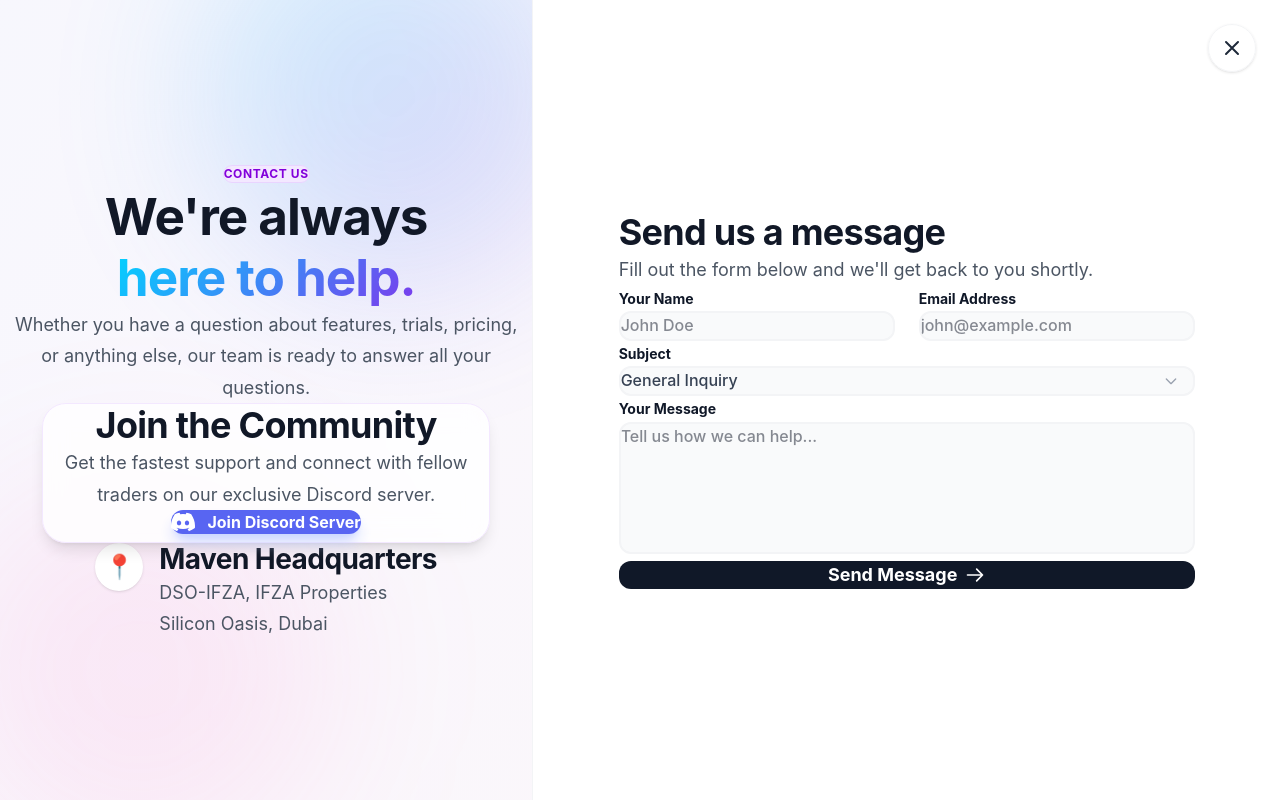
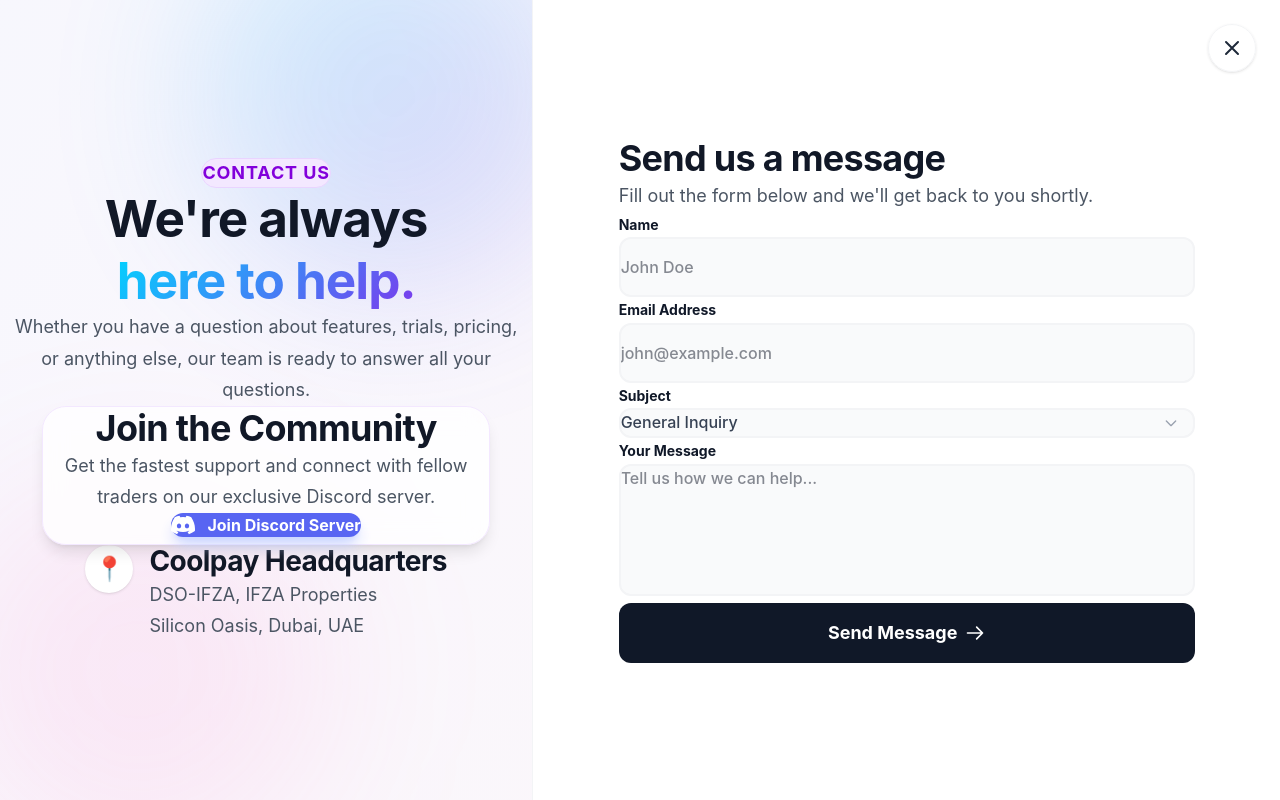
Before and after one commit to Bigmehelen/TradingAppFrontEnd, a Next.js app in the folder trading-app/: page / in a window 1280 px wide. Both pictures are taken after a click on the button "Contact Us". Shown: the top 800 px of the page. Built offline with nearby package versions, Linux system fonts and the light colour scheme.

Commit message:
updating contact page

```diff
--- a/trading-app/components/Contact.jsx
+++ b/trading-app/components/Contact.jsx
@@ -46,7 +46,7 @@
   if (!isOpen) return null;
 
   return (
-    <div className="fixed inset-0 z-50 bg-white animate-fade-in overflow-hidden w-full h-full">
+    <div className="fixed inset-0 z-50 bg-white animate-fade-in w-full h-full overflow-y-auto overscroll-contain">
 
       <button
         onClick={onClose}
@@ -58,25 +58,24 @@
         </svg>
       </button>
 
-      <div className="flex flex-col lg:flex-row min-h-screen w-full">
+      <div className="flex flex-col lg:flex-row h-full w-full overflow-y-auto">
 
-        {/* LEFT SIDE - Info & Context */}
         <div className="relative w-full lg:w-5/12 p-10 md:p-16 lg:p-24 flex flex-col justify-center items-center text-center gap-12 overflow-hidden bg-gray-50 border-r border-gray-100">
 
-          {/* Background Decorations */}
-          <div className="absolute top-0 left-0 w-full h-full bg-gradient-to-br from-indigo-50/50 via-purple-50/50 to-pink-50/50 animate-gradient-shift"></div>
+
+          <div className="absolute top-0 left-0 w-full h-full bg-linear-to-br from-indigo-50/50 via-purple-50/50 to-pink-50/50 animate-gradient-shift"></div>
           <div className="absolute top-[-10%] right-[-10%] w-96 h-96 rounded-full blur-[80px] animate-float" style={{ background: 'linear-gradient(135deg, var(--maven-cyan) 0%, var(--maven-purple) 100%)', opacity: 0.2 }}></div>
           <div className="absolute bottom-[-10%] left-[-10%] w-96 h-96 bg-pink-400/10 rounded-full blur-[80px] animate-float-delayed"></div>
 
           <div className="relative z-10 space-y-12 lg:space-y-16 mt-12 lg:mt-0 w-full flex flex-col items-center">
-            {/* Header */}
+
             <div className="space-y-6 max-w-lg mx-auto">
-              <span className="inline-block py-1.5 px-4 rounded-full bg-purple-100 border border-purple-200 text-xs font-bold uppercase tracking-wider text-purple-700">
+              <span className="inline-block py-1.5 px-8 rounded-full bg-purple-100 border border-purple-200 text-lg font-bold uppercase tracking-wider text-purple-700">
                 Contact Us
               </span>
-              <h2 className="text-5xl md:text-6xl lg:text-7xl font-bold tracking-tight text-gray-900 leading-[1.05]">
+              <h2 className="text-4xl md:text-5xl lg:text-6xl font-bold tracking-tight text-gray-900 leading-[1.05]">
                 We're always <br />
-                <span className="text-transparent bg-clip-text" style={{ backgroundImage: 'linear-gradient(135deg, var(--maven-cyan) 0%, var(--maven-purple) 100%)' }}>
+                <span className="text-transparent bg-clip-text" style={{backgroundImage: 'linear-gradient(135deg, var(--maven-cyan) 0%, var(--maven-purple) 100%)' }}>
                   here to help.
                 </span>
               </h2>
@@ -85,10 +84,10 @@
               </p>
             </div>
 
-            {/* Discord CTA */}
+
             <div className="bg-white/80 backdrop-blur-md border border-purple-100 p-8 rounded-3xl shadow-lg hover:shadow-xl transition-all duration-300 group cursor-pointer transform hover:-translate-y-1 max-w-md mx-auto w-full">
-              <h3 className="text-xl font-bold text-gray-900 mb-2 group-hover:text-purple-700 transition-colors">Join the Community</h3>
-              <p className="text-base text-gray-600 mb-6">Get the fastest support and connect with fellow traders on our exclusive Discord server.</p>
+              <h3 className="text-xl font-bold text-gray-900 mb-2 group-hover:text-purple-700 transition-colors"> Join the Community </h3>
+              <p className="text-base text-gray-600 mb-6"> Get the fastest support and connect with fellow traders on our exclusive Discord server.</p>
               <a
                 href="#"
                 className="inline-flex items-center gap-3 text-base font-bold text-white bg-[#5865F2] hover:bg-[#4752C4] py-3 px-6 rounded-xl transition-all shadow-lg shadow-indigo-200 hover:shadow-indigo-300"
@@ -98,33 +97,33 @@
               </a>
             </div>
 
-            {/* Footer Info */}
+
             <div className="flex items-start gap-4 p-4 rounded-2xl hover:bg-white/50 transition-colors duration-300 max-w-sm mx-auto text-left">
               <div className="w-12 h-12 rounded-full bg-white flex items-center justify-center text-2xl shrink-0 shadow-sm text-purple-600">📍</div>
               <div>
-                <h4 className="font-bold text-gray-900 text-lg">Maven Headquarters</h4>
+                <h4 className="font-bold text-gray-900 text-lg"> Coolpay Headquarters </h4>
                 <p className="text-gray-500 leading-relaxed mt-1">
                   DSO-IFZA, IFZA Properties<br />
-                  Silicon Oasis, Dubai
+                  Silicon Oasis, Dubai, UAE
                 </p>
               </div>
             </div>
           </div>
         </div>
 
-        {/* RIGHT SIDE - Form */}
-        <div className="relative w-full lg:w-7/12 bg-white flex flex-col justify-center items-center p-10 md:p-16 lg:p-24 overflow-y-auto">
+
+        <div className="relative w-full lg:w-7/12 bg-white flex flex-col justify-center items-center p-15 md:p-20 lg:p-24 overflow-y-auto overscroll-contain">
 
           <div className="w-full max-w-xl space-y-8 animate-fade-in-up">
             <div className="mb-8">
-              <h3 className="text-3xl font-bold text-gray-900 mb-3">Send us a message</h3>
-              <p className="text-lg text-gray-500">Fill out the form below and we'll get back to you shortly.</p>
+              <h3 className="text-3xl font-bold text-gray-900 mb-6">Send us a message</h3>
+              <p className="text-xs text-gray-500"> Fill out the form below and we'll get back to you shortly. </p>
             </div>
 
             <form onSubmit={onSubmit} className="space-y-6">
-              <div className="grid grid-cols-1 md:grid-cols-2 gap-6">
-                <div className="space-y-2">
-                  <label className="text-sm font-bold text-gray-900 ml-1">Your Name</label>
+
+                <div className="space-y-4">
+                  <label className="text-sm font-bold text-gray-900 ml-1"> Name</label>
                   <input
                     type="text"
                     name="name"
@@ -132,10 +131,10 @@
                     required
                     onFocus={() => setFocusedField('name')}
                     onBlur={() => setFocusedField(null)}
-                    className={`w-full bg-gray-50 border-2 rounded-xl px-5 py-4 outline-none transition-all duration-300 font-medium ${focusedField === 'name' ? 'border-purple-500 shadow-lg shadow-purple-100' : 'border-gray-100 hover:border-purple-200'}`}
+                    className={`w-full bg-gray-50 h-15 border-2 rounded-xl px-5 py-4 outline-none transition-all duration-300 font-medium ${focusedField === 'name' ? 'border-purple-500 shadow-lg shadow-purple-100' : 'border-gray-100 hover:border-purple-200'}`}
                   />
                 </div>
-                <div className="space-y-2">
+                <div className="space-y-4">
                   <label className="text-sm font-bold text-gray-900 ml-1">Email Address</label>
                   <input
                     type="email"
@@ -144,12 +143,12 @@
                     required
                     onFocus={() => setFocusedField('email')}
                     onBlur={() => setFocusedField(null)}
-                    className={`w-full bg-gray-50 border-2 rounded-xl px-5 py-4 outline-none transition-all duration-300 font-medium ${focusedField === 'email' ? 'border-purple-500 shadow-lg shadow-purple-100' : 'border-gray-100 hover:border-purple-200'}`}
+                    className={`w-full bg-gray-50 h-15 border-2 rounded-xl px-5 py-4 outline-none transition-all duration-300 font-medium ${focusedField === 'email' ? 'border-purple-500 shadow-lg shadow-purple-100' : 'border-gray-100 hover:border-purple-200'}`}
                   />
                 </div>
-              </div>
 
-              <div className="space-y-2">
+
+              <div className="space-y-4">
                 <label className="text-sm font-bold text-gray-900 ml-1">Subject</label>
                 <div className="relative">
                   <select
@@ -167,7 +166,7 @@
                 </div>
               </div>
 
-              <div className="space-y-2">
+              <div className="space-y-4">
                 <label className="text-sm font-bold text-gray-900 ml-1">Your Message</label>
                 <textarea
                   name="message"
@@ -182,7 +181,7 @@
 
               <button
                 type="submit"
-                className="group relative w-full py-5 bg-gray-900 text-white font-bold text-lg rounded-xl overflow-hidden transition-all duration-300 hover:shadow-2xl hover:shadow-purple-500/30 active:scale-[0.98] mt-4"
+                className="group relative h-15 w-full py-5 bg-gray-900 text-white font-bold text-lg rounded-xl overflow-hidden transition-all duration-300 hover:shadow-2xl hover:shadow-purple-500/30 active:scale-[0.98] mt-4"
               >
                 <div className="absolute inset-0 opacity-0 group-hover:opacity-100 transition-opacity duration-300"
                   style={{ background: 'linear-gradient(135deg, var(--maven-cyan) 0%, var(--maven-purple) 100%)' }}></div>
--- a/trading-app/components/FinalCTA.jsx
+++ b/trading-app/components/FinalCTA.jsx
@@ -52,7 +52,7 @@
                             Choose Your Challenge
                         </a>
                         <a
-                            href="#about"
+                            href="#aboutsection"
                             style={{
                                 display: 'inline-flex',
                                 alignItems: 'center',
--- a/trading-app/components/Hero.jsx
+++ b/trading-app/components/Hero.jsx
@@ -34,7 +34,7 @@
 
                     <h1 style={{ marginBottom: '1.5rem', color: 'var(--maven-text-primary)', fontSize: 'clamp(2.5rem, 5vw, 4.5rem)', fontWeight: 800, lineHeight: 1.2, letterSpacing: '-0.02em', animation: 'fadeIn 0.6s ease-out forwards', animationDelay: '0.1s', opacity: 0 }}>
                         Your Trading Journey <br />
-                        <span style={gradientTextStyle}>Begins with Maven</span>
+                        <span style={gradientTextStyle}> Begins with CoolPay </span>
                     </h1>
 
 
@@ -46,7 +46,7 @@
 
                     <div style={{ display: 'flex', flexDirection: 'row', flexWrap: 'wrap', alignItems: 'center', justifyContent: 'center', gap: '1rem', marginBottom: '5rem', animation: 'fadeIn 0.6s ease-out forwards', animationDelay: '0.3s', opacity: 0 }}>
                         <a
-                            href="#"
+                            href="/auth/register"
                             style={{
                                 display: 'inline-flex',
                                 alignItems: 'center',
@@ -72,7 +72,7 @@
                             </svg>
                         </a>
                         <a
-                            href="#about"
+                            href="#aboutsection"
                             style={{
                                 display: 'inline-flex',
                                 alignItems: 'center',
@@ -120,7 +120,6 @@
                 </svg>
             </div>
 
-
         </section>
     );
 }
--- a/trading-app/components/Pricing.jsx
+++ b/trading-app/components/Pricing.jsx
@@ -30,7 +30,7 @@
                         Don't Just Take Our Word for It
                     </h2>
                     <p style={{ fontSize: '1.25rem', maxWidth: '42rem', margin: '0 auto', color: 'var(--maven-text-secondary)' }}>
-                        Hear from our traders around the world why they chose Maven
+                        Hear from our traders around the world why they chose CoolPay
                     </p>
                 </div>
 
```
Also changed, not shown: trading-app/components/Footer.jsx (+14 -15 lines), trading-app/components/Header.jsx (+6 -6 lines).
